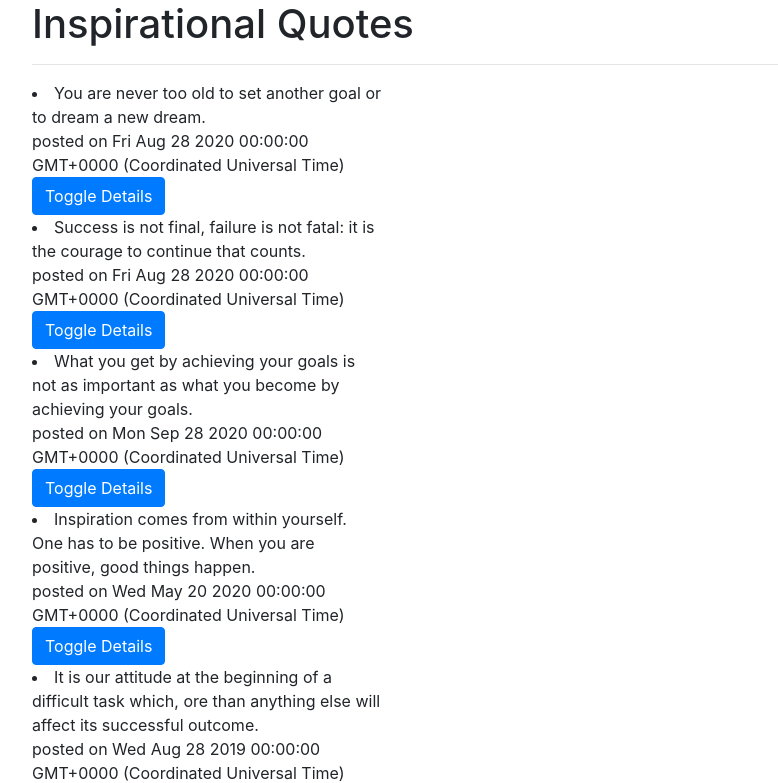
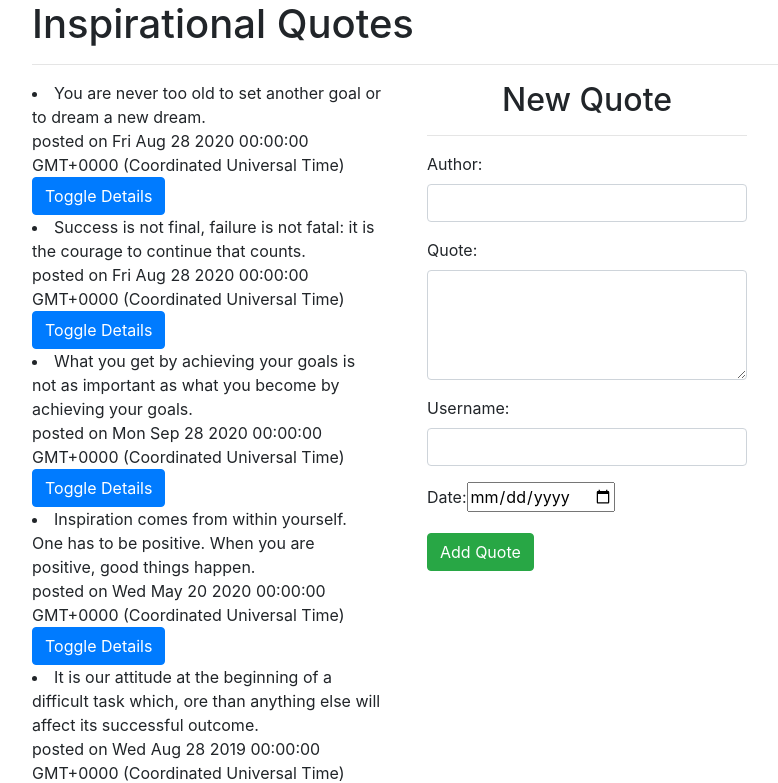
Before and after one commit to rose-okoth/Quotes, an Angular app: page / in a window 1280 px wide. Shown: the top 783 px of the page, without its empty margins (53-831 px from the left). Built offline with nearby package versions, Linux system fonts and the light colour scheme.

Commit message:
add in the form information

```diff
--- a/src/app/app.module.ts
+++ b/src/app/app.module.ts
@@ -1,6 +1,6 @@
 import { NgModule } from '@angular/core';
 import { BrowserModule } from '@angular/platform-browser';
-
+import { FormsModule } from '@angular/forms';
 import { AppRoutingModule } from './app-routing.module';
 import { AppComponent } from './app.component';
 import { QuoteComponent } from './quote/quote.component';
@@ -18,7 +18,8 @@
   ],
   imports: [
     BrowserModule,
-    AppRoutingModule
+    AppRoutingModule,
+    FormsModule
   ],
   providers: [],
   bootstrap: [AppComponent]
--- a/src/app/date-count.pipe.ts
+++ b/src/app/date-count.pipe.ts
@@ -6,11 +6,11 @@
 export class DateCountPipe implements PipeTransform {
 
   transform(value: any): number {
-    let today:Date = new Date(); //get current date and time
+    let today:Date = new Date();
     let todayWithNoTime:any = new Date(today.getFullYear(), today.getMonth(), today.getDate())
-    var dateDifference = Math.abs(value - todayWithNoTime) //returns value in miliseconds
-    const secondsInDay = 86400; //60 seconds * 60 minutes in an hour * 24 hours in a day
-    var dateDifferenceSeconds = dateDifference*0.001; //converts miliseconds to seconds
+    var dateDifference = Math.abs(value - todayWithNoTime)
+    const secondsInDay = 86400;
+    var dateDifferenceSeconds = dateDifference*0.001;
     var dateCounter = dateDifferenceSeconds/secondsInDay;
 
     if (dateCounter >= 1 && value > todayWithNoTime){
--- a/src/app/quote-form/quote-form.component.html
+++ b/src/app/quote-form/quote-form.component.html
@@ -1 +1,29 @@
-<p>quote-form works!</p>
+<div class="container-fluid">
+    <h2 class="text-center">New Quote</h2>
+    <hr>
+    <form #quoteForm='ngForm'>
+        <div class="form-group">
+
+            <label for="author">Author:</label>
+            <input type="text" required class="form-control" id="author">
+        </div>
+        <div class="form-group">
+
+            <label for="description">Quote:</label>
+            <textarea class="form-control" id="quote" rows="4" required></textarea>
+
+        </div>
+        <div class="form-group">
+
+            <label for="username">Username:</label>
+            <input type="text" required class="form-control" id="username">
+
+        </div>
+        <div class="form-group">
+            <label for="complete">Date:</label>
+            <input type='date' id="complete" required>
+
+        </div>
+        <button type="submit" class="btn btn-success">Add Quote</button>
+    </form>
+  </div>
--- a/src/app/quote-form/quote-form.component.ts
+++ b/src/app/quote-form/quote-form.component.ts
@@ -1,3 +1,4 @@
+import { Quote } from '../quote';
 import { Component, OnInit } from '@angular/core';
 
 @Component({
@@ -7,6 +8,8 @@
 })
 export class QuoteFormComponent implements OnInit {
 
+  newQuote = new Quote(0,'','','', new Date());
+
   constructor() { }
 
   ngOnInit(): void {
--- a/src/app/quote/quote.component.html
+++ b/src/app/quote/quote.component.html
@@ -16,5 +16,8 @@
         </div>
       </div>
     </div>
+        <div class="col-md-4">
+          <app-quote-form></app-quote-form>
+        </div>
   </div>
 </div>
```
